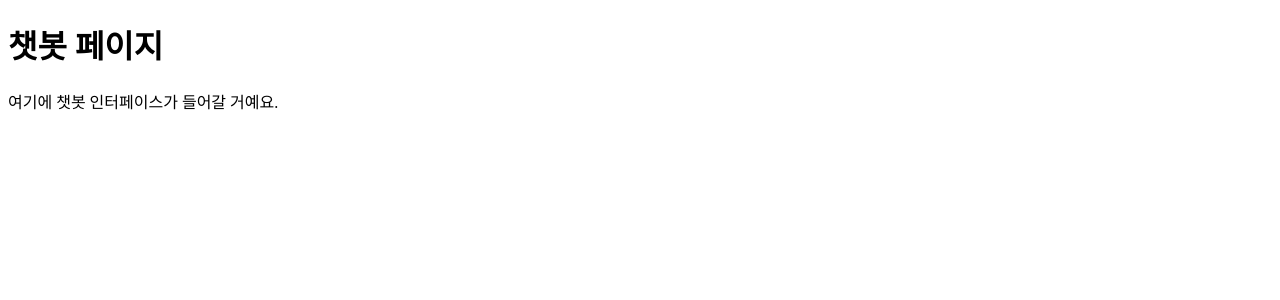
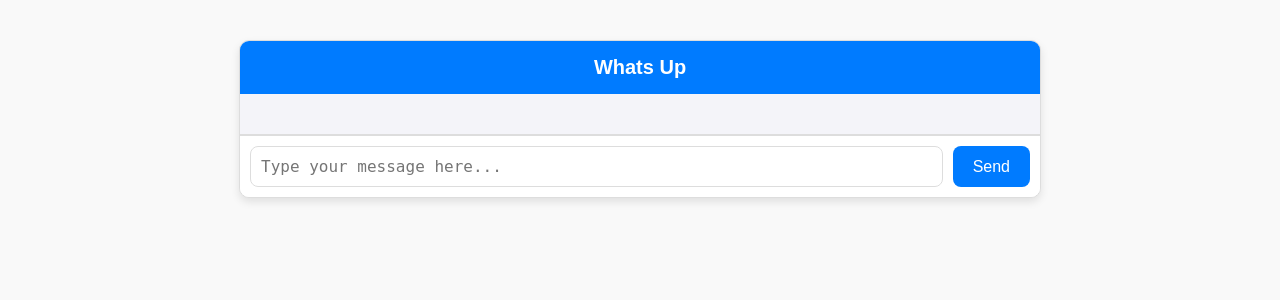
Before and after one commit to TeamWhatssUp/Whats_Up, a Django app: page /account/chatbot/ in a window 1280 px wide. Shown: the top 300 px of the page. Run offline with Django 5.2, Linux system fonts and the light colour scheme.

Commit message:
Wu-17 update:Chatbot API 응답 확인 완

```diff
--- a/django_project/accounts/urls.py
+++ b/django_project/accounts/urls.py
@@ -1,16 +1,23 @@
 from django.urls import path
-from .views import RegisterView, InitialSetupPage, login_redirect
-from django.contrib.auth.views import LoginView
-from . import views
-from .views import login_page, register_page, chatbot_page
+from .views import (
+    index,
+    RegisterView,
+    InitialSetupPage,
+    login_redirect,
+    login_page,
+    register_page,
+    chatbot_page,
+)
+from .views import chatbot_api
 from rest_framework_simplejwt.views import TokenObtainPairView
 
 urlpatterns = [
-    path('', views.index, name='index'),
-    path('register/', RegisterView.as_view(), name='register'),
+        path('register/', RegisterView.as_view(), name='register'),
     path('login-page/', login_page, name='login_page'),
-    path('login/', TokenObtainPairView.as_view(), name='login'),  # 로그인 API
-    path('chatbot/', chatbot_page, name='chatbot_page'),
+    path('login/', TokenObtainPairView.as_view(), name='login'),
+    path("chatbot/", chatbot_page, name="chatbot_page"),
     path('redirect/', login_redirect, name='login_redirect'),
     path('register-page/', register_page, name='register_page'),
+    path('api/', chatbot_api, name='chatbot_api'),
+    path('', index, name='index'),
 ]
--- a/django_project/accounts/views.py
+++ b/django_project/accounts/views.py
@@ -7,7 +7,9 @@ from .serializers import UserSerializer
 from rest_framework_simplejwt.views import TokenObtainPairView
 from django.shortcuts import redirect
 from django.views import View
-
+from django.http import JsonResponse
+from django.views.decorators.csrf import csrf_exempt
+import json
 
 
 
@@ -36,11 +38,27 @@ class InitialSetupPage(View):
 def login_page(request):
     return render(request, 'login.html')
 
-def chatbot_page(request):
-    return render(request, 'chatbot.html')
-
 def login_redirect(request):
     return redirect('chatbot_page')
 
 def register_page(request):
     return render(request, 'register.html')
+
+def index(request):
+    # 기본 경로에서 JSON 응답 반환
+    return JsonResponse({'message': 'Hello, this is accounts app!'})
+
+def chatbot_page(request):
+    # /chatbot/ 경로에서 chatbot.html 템플릿 렌더링
+    return render(request, 'chatbot.html')
+
+@csrf_exempt
+def chatbot_api(request):
+    if request.method == "POST":
+        data = json.loads(request.body)
+        user_message = data.get("message", "")
+
+        # 간단한 봇 응답 로직
+        bot_response = f"You said: {user_message}"
+        return JsonResponse({"response": bot_response})
+    return JsonResponse({"error": "Invalid request method"}, status=400)
--- a/django_project/templates/chatbot.html
+++ b/django_project/templates/chatbot.html
@@ -4,15 +4,160 @@
     <meta charset="UTF-8">
     <meta name="viewport" content="width=device-width, initial-scale=1.0">
     <title>Chatbot</title>
+    <style>
+        body {
+            font-family: Arial, sans-serif;
+            background-color: #f9f9f9;
+            margin: 0;
+            padding: 0;
+        }
+        #chat-container {
+            width: 90%;
+            max-width: 800px;
+            margin: 40px auto;
+            background: #fff;
+            border: 1px solid #ddd;
+            border-radius: 10px;
+            box-shadow: 0 4px 8px rgba(0, 0, 0, 0.1);
+            overflow: hidden;
+            display: flex;
+            flex-direction: column;
+        }
+        #chat-header {
+            background: #007bff;
+            color: white;
+            padding: 15px 20px;
+            font-size: 20px;
+            font-weight: bold;
+            text-align: center;
+        }
+        #chat-box {
+            flex: 1;
+            padding: 20px;
+            height: 400px;
+            overflow-y: auto;
+            background-color: #f4f4f9;
+            border-bottom: 1px solid #ddd;
+        }
+        .chat-message {
+            margin-bottom: 15px;
+        }
+        .chat-message.user {
+            text-align: right;
+        }
+        .chat-message.bot {
+            text-align: left;
+        }
+        .chat-message .message {
+            display: inline-block;
+            padding: 10px;
+            border-radius: 12px;
+            max-width: 70%;
+        }
+        .chat-message.user .message {
+            background: #007bff;
+            color: white;
+        }
+        .chat-message.bot .message {
+            background: #e4e6eb;
+            color: black;
+        }
+        #input-box {
+            display: flex;
+            border-top: 1px solid #ddd;
+            padding: 10px;
+            background-color: #fff;
+        }
+        #input-box textarea {
+            flex: 1;
+            resize: none;
+            padding: 10px;
+            border: 1px solid #ddd;
+            border-radius: 8px;
+            font-size: 16px;
+        }
+        #input-box button {
+            margin-left: 10px;
+            padding: 10px 20px;
+            font-size: 16px;
+            background: #007bff;
+            color: white;
+            border: none;
+            border-radius: 8px;
+            cursor: pointer;
+        }
+        #input-box button:hover {
+            background: #0056b3;
+        }
+    </style>
 </head>
 <body>
-    <h1>챗봇 페이지</h1>
-    <div id="chatbot">
-        <p>여기에 챗봇 인터페이스가 들어갈 거예요.</p>
+    <div id="chat-container">
+        <div id="chat-header">Whats Up</div>
+        <div id="chat-box" id="chatbox">
+            <!-- Messages will dynamically appear here -->
+        </div>
+        <div id="input-box">
+            <textarea id="user-input" placeholder="Type your message here..." rows="1"></textarea>
+            <button id="send-btn">Send</button>
+        </div>
     </div>
+
     <script>
-        // 나중에 챗봇 로직 추가 가능
-        console.log('챗봇 페이지 로드됨!');
+        const chatBox = document.getElementById("chat-box");
+        const userInput = document.getElementById("user-input");
+        const sendBtn = document.getElementById("send-btn");
+
+        // Helper function to append messages to chat box
+        function appendMessage(sender, text) {
+            const messageDiv = document.createElement("div");
+            messageDiv.className = `chat-message ${sender}`;
+            messageDiv.innerHTML = `<div class="message">${text}</div>`;
+            chatBox.appendChild(messageDiv);
+            chatBox.scrollTop = chatBox.scrollHeight; // Scroll to the bottom
+        }
+
+        // Function to handle user input
+        async function handleUserInput() {
+            const message = userInput.value.trim();
+            if (!message) return;
+
+            // Display user message in chat
+            appendMessage("user", message);
+            userInput.value = "";
+
+            // Send message to server for processing
+            try {
+                const response = await fetch("/chatbot/api/", {
+                    method: "POST",
+                    headers: {
+                        "Content-Type": "application/json",
+                    },
+                    body: JSON.stringify({ message }),
+                });
+
+                const data = await response.json();
+                if (response.ok) {
+                    appendMessage("bot", data.response); // Show bot response
+                } else {
+                    appendMessage("bot", "Oops, something went wrong!");
+                }
+            } catch (error) {
+                console.error("Error:", error);
+                appendMessage("bot", "Unable to connect to the server.");
+            }
+        }
+
+        // Event listener for the send button
+        sendBtn.addEventListener("click", handleUserInput);
+
+        // Allow "Enter" key to send message
+        userInput.addEventListener("keypress", (event) => {
+            if (event.key === "Enter" && !event.shiftKey) {
+                event.preventDefault();
+                handleUserInput();
+            }
+        });
     </script>
 </body>
 </html>
--- a/django_project/templates/login.html
+++ b/django_project/templates/login.html
@@ -22,7 +22,7 @@
     <script>
         async function login() {
             try {
-                const response = await fetch('/account/login/', {
+                const response = await fetch('login/', {
                     method: 'POST',
                     headers: {
                         'Content-Type': 'application/json',
--- a/django_project/whatsup/urls.py
+++ b/django_project/whatsup/urls.py
@@ -1,26 +1,10 @@
-"""
-URL configuration for whatsup project.
-
-The `urlpatterns` list routes URLs to views. For more information please see:
-    https://docs.djangoproject.com/en/5.1/topics/http/urls/
-Examples:
-Function views
-    1. Add an import:  from my_app import views
-    2. Add a URL to urlpatterns:  path('', views.home, name='home')
-Class-based views
-    1. Add an import:  from other_app.views import Home
-    2. Add a URL to urlpatterns:  path('', Home.as_view(), name='home')
-Including another URLconf
-    1. Import the include() function: from django.urls import include, path
-    2. Add a URL to urlpatterns:  path('blog/', include('blog.urls'))
-"""
-
 from django.contrib import admin
 from django.urls import path, include
+from accounts.views import chatbot_page
 
 urlpatterns = [
     path("admin/", admin.site.urls),
-    path("accounts/", include('accounts.urls')),
     path("account/", include('accounts.urls')),
-    path('chatbot/', include('accounts.urls')),
+    path('chatbot/', chatbot_page, name='chatbot_page'),
+    path("chatbot/", include("accounts.urls")),
 ]
```
Also changed, not shown: 1 other file.
